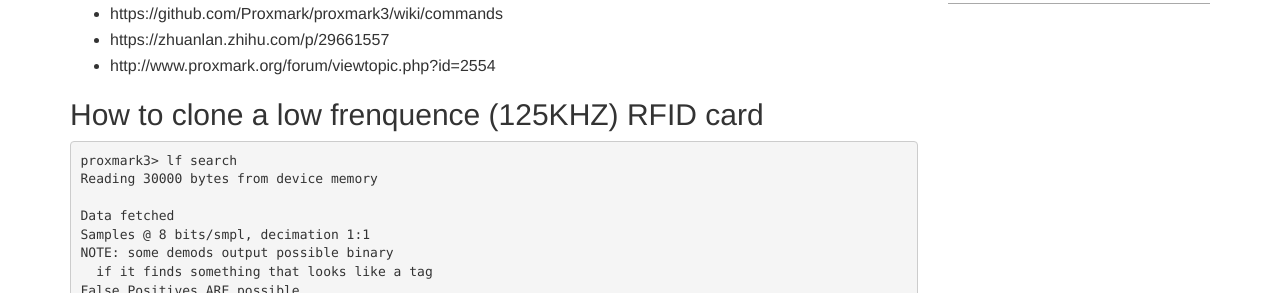
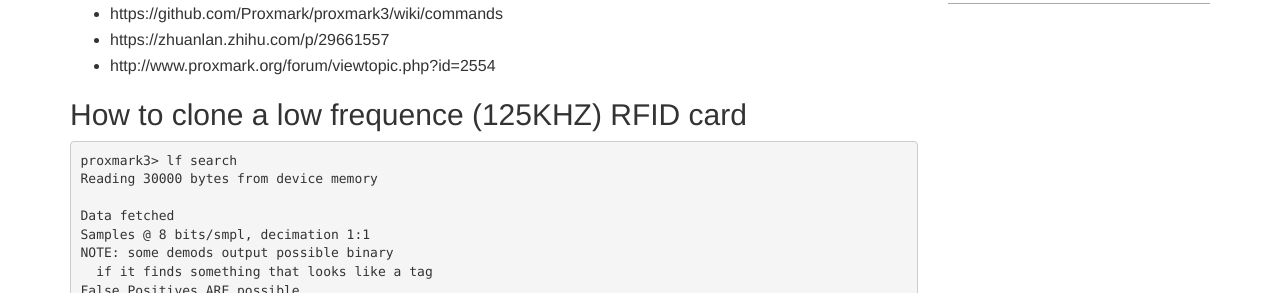
Before and after one commit to gary-liguoliang/notes, a Jekyll site: the page built from _posts/2018-04-10-clone-rfid.md, in a window 1280 px wide. Shown: the part 252-545 px from the top of the page. Built offline with Jekyll 4.4.1, drawn with Linux system fonts in a browser that asks for light colours; comment, search, counter and statistics services are not loaded.

Commit message:
Update 2018-04-10-clone-rfid.md

````diff
--- a/_posts/2018-04-10-clone-rfid.md
+++ b/_posts/2018-04-10-clone-rfid.md
@@ -11,7 +11,7 @@ useful links:
  - https://zhuanlan.zhihu.com/p/29661557
  - http://www.proxmark.org/forum/viewtopic.php?id=2554
 
-## How to clone a low frenquence (125KHZ) RFID card
+## How to clone a low frequence (125KHZ) RFID card
 ```
 proxmark3> lf search
 Reading 30000 bytes from device memory
````
